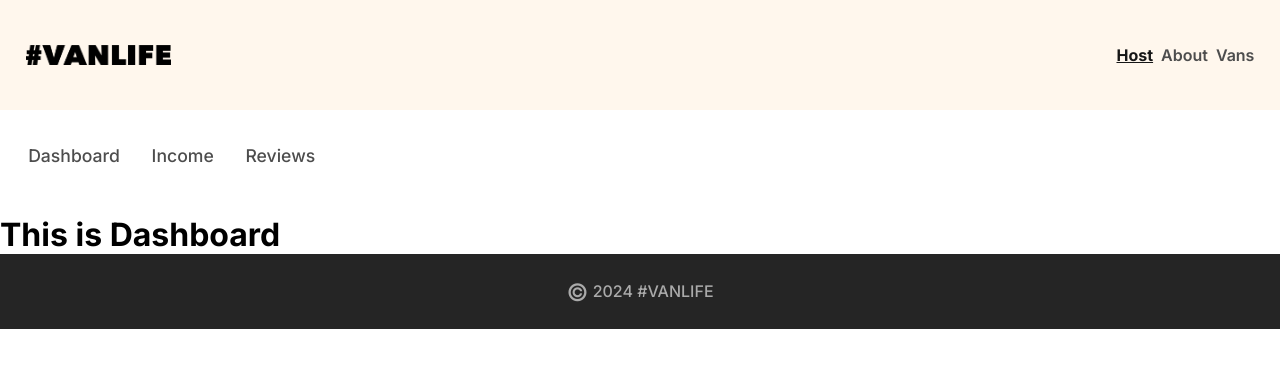
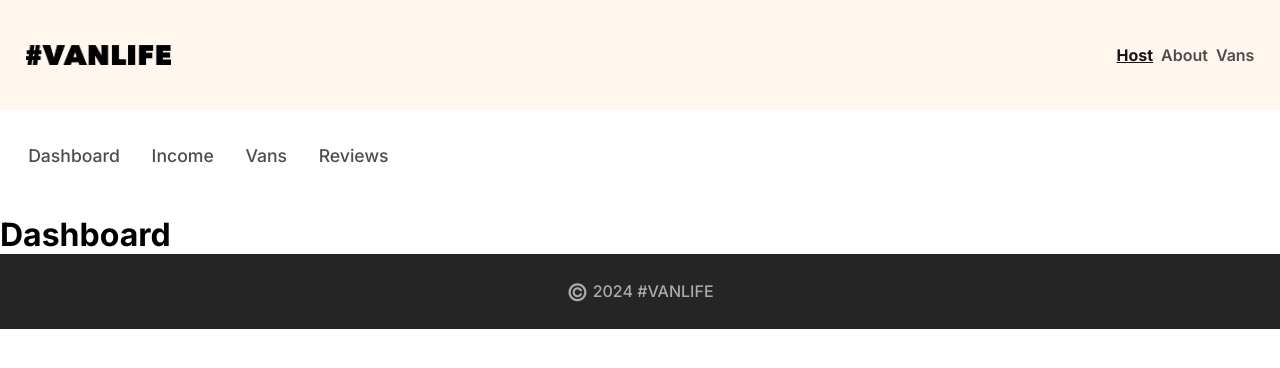
Before and after one commit to JSAssassin/VanLife, a React (Vite) app: page /host in a window 1280 px wide. Shown: the top 368 px of the page. Built offline with nearby package versions, Linux system fonts and the light colour scheme; what miragejs would draw is missing.

Commit message:
Configure `/host/vans` and `/host/vans/:id` routes.

```diff
--- a/src/App.jsx
+++ b/src/App.jsx
@@ -3,6 +3,8 @@ import About from './pages/vans/About';
 import Dashboard from './pages/host/Dashboard';
 import Home from './pages/vans/Home';
 import HostLayout from './components/HostLayout';
+import HostVanDetail from './pages/host/HostVanDetail';
+import HostVans from './pages/host/HostVans';
 import Income from './pages/host/Income';
 import Layout from './components/Layout';
 import Reviews from './pages/host/Reviews';
@@ -23,6 +25,8 @@ function App() {
             <Route index element={<Dashboard />} />
             <Route path='income' element={<Income />} />
             <Route path='reviews' element={<Reviews />} />
+            <Route path='vans' element={<HostVans />} />
+            <Route path='vans/:id' element={<HostVanDetail />} />
           </Route>
         </Route>
       </Routes>
--- a/src/components/HostHeader.jsx
+++ b/src/components/HostHeader.jsx
@@ -17,6 +17,12 @@ export default function HostHeader() {
                 Income
             </NavLink>
             <NavLink
+                to='/host/vans'
+                className={({ isActive }) => isActive ? "active-link" : ""}
+            >
+                Vans
+            </NavLink>
+            <NavLink
                 to='/host/reviews'
                 className={({ isActive }) => isActive ? "active-link" : ""}
             >
--- a/src/pages/host/Dashboard.jsx
+++ b/src/pages/host/Dashboard.jsx
@@ -2,5 +2,5 @@
 import './Dashboard.css';
 
 export default function Dashboard() {
-    return (<h1>This is Dashboard</h1>)
+    return (<h1>Dashboard</h1>)
 }
--- /dev/null
+++ b/src/pages/host/HostVanDetail.jsx
@@ -0,0 +1,5 @@
+import './HostVanDetail.css';
+
+export default function HostVanDetail() {
+    return (<h1>Host Van Detail</h1>)
+}
--- /dev/null
+++ b/src/pages/host/HostVans.jsx
@@ -0,0 +1,5 @@
+import './HostVans.css';
+
+export default function HostVans() {
+    return (<h1>Host Vans List</h1>)
+}
--- a/src/pages/host/Income.jsx
+++ b/src/pages/host/Income.jsx
@@ -1,5 +1,5 @@
 import './Income.css';
 
 export default function Income() {
-    return (<h1>This is Income</h1>)
+    return (<h1>Income</h1>)
 }
--- a/src/pages/host/Reviews.jsx
+++ b/src/pages/host/Reviews.jsx
@@ -1,7 +1,5 @@
 import './Reviews.css';
 
 export default function Reviews() {
-    return (<div className='reviews-container'>
-        <h1>This is Reviews</h1>
-        </div>)
+    return (<h1>Reviews</h1>)
 }
```
Also changed, not shown: src/pages/host/HostVanDetail.css (added), src/pages/host/HostVans.css (added).
